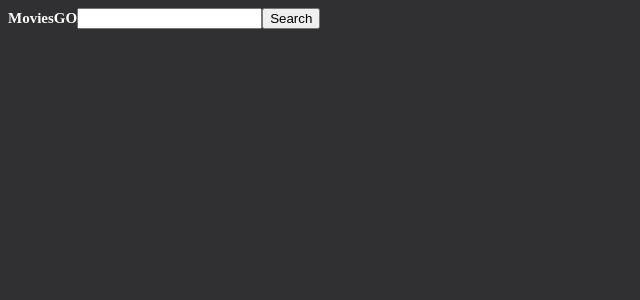
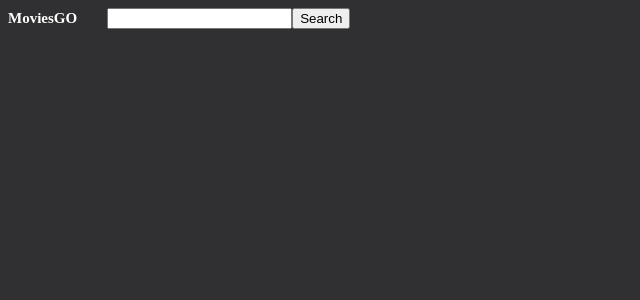
Before and after one commit to Dev-12484/Movies-App, a React (Create React App) app: page / in a window 1280 px wide. Shown: the top 300 px of the page, without its empty margins (0-640 px from the left). Built offline with nearby package versions, Linux system fonts and the light colour scheme.

Commit message:
Input styling

```diff
--- a/src/index.css
+++ b/src/index.css
@@ -21,3 +21,7 @@ body{
     background-color:white;
     color:rgba(20,20,22,0.877);
 }
+
+input{
+    margin-left:30px;
+}
```
